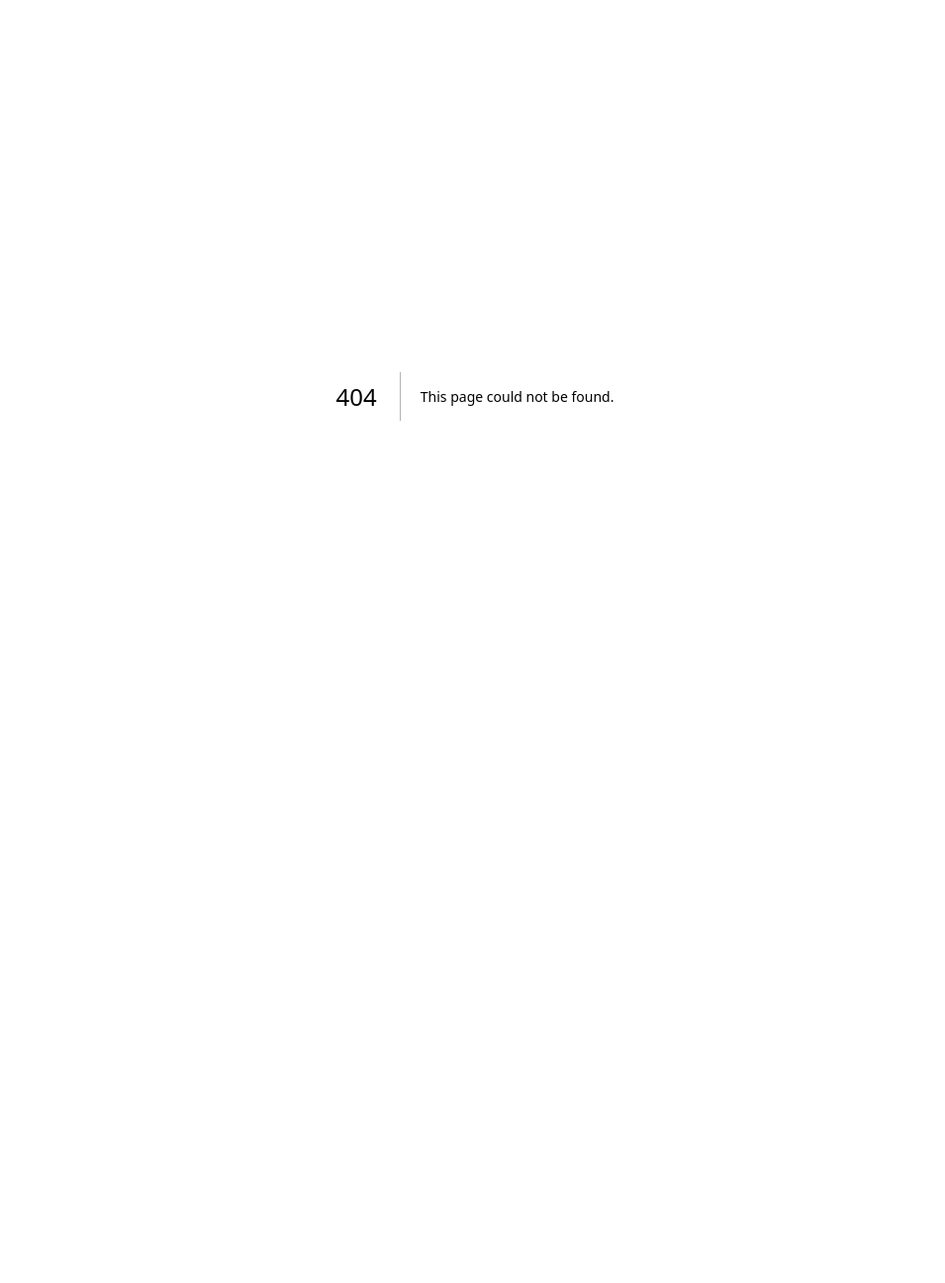
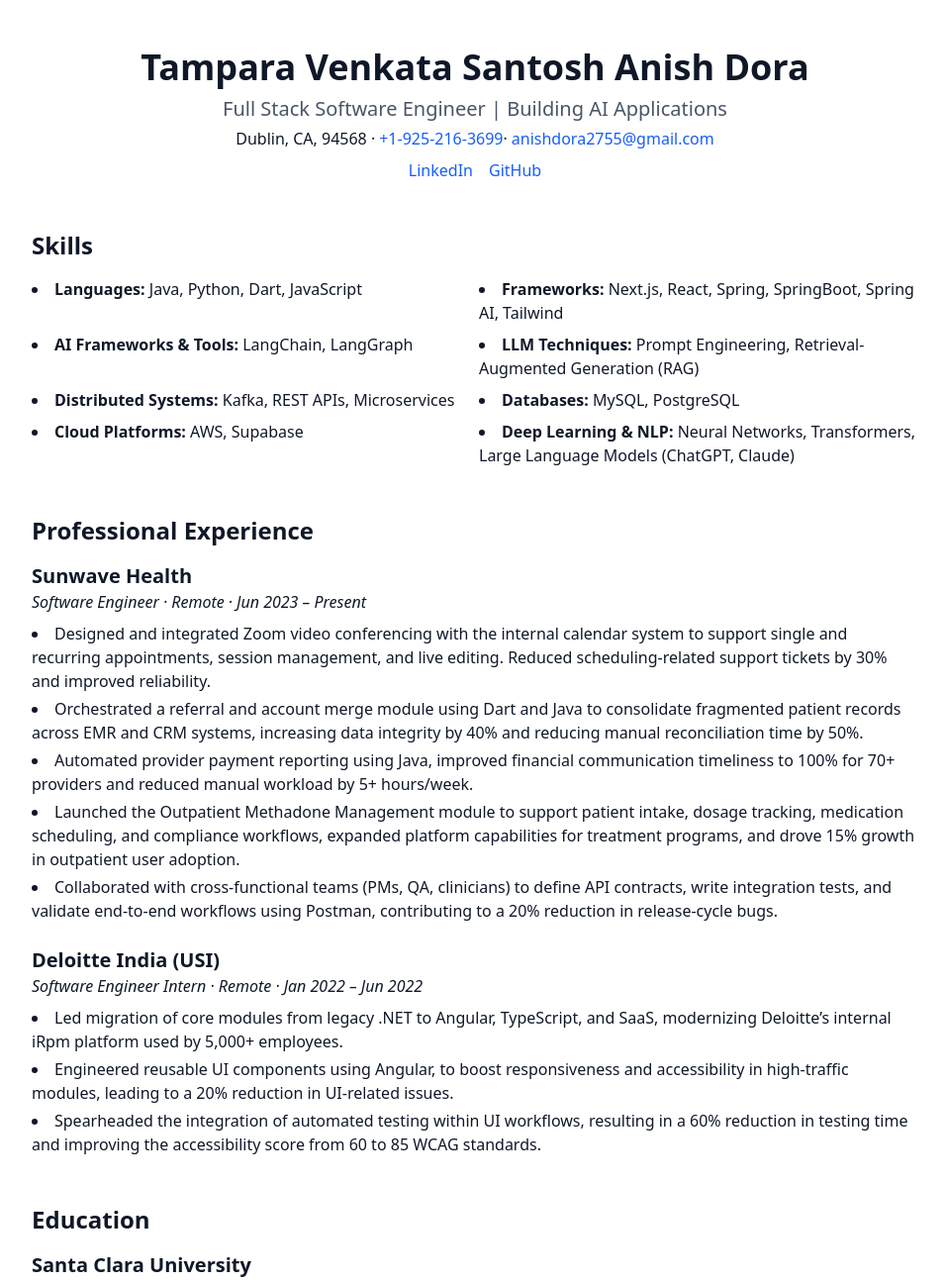
Before and after one commit to AnishDora/Chat-PDF, a Next.js app: page /portfolio in a window 1280 px wide. Before the commit this address had no page. Shown: the top 1296 px of the page at 99% size, without its empty margins (160-1115 px from the left). Before the commit the page ends 800 px from the top, so only its background shows below. Built offline with nearby package versions, Linux system fonts and the light colour scheme.

Commit message:
feat: add portfolio page

```diff
--- /dev/null
+++ b/app/portfolio/page.tsx
@@ -0,0 +1,138 @@
+import React from "react";
+
+export default function Portfolio() {
+  return (
+    <main className="min-h-screen bg-white text-gray-900 p-6 md:p-12">
+      <section className="max-w-4xl mx-auto space-y-12">
+        <header className="text-center">
+          <h1 className="text-4xl font-bold">Tampara Venkata Santosh Anish Dora</h1>
+          <p className="mt-2 text-xl text-gray-600">
+            Full Stack Software Engineer | Building AI Applications
+          </p>
+          <p className="mt-1">
+            Dublin, CA, 94568 ·
+            <a href="tel:+19252163699" className="text-blue-600 hover:underline ml-1">
+              +1-925-216-3699
+            </a>
+            ·
+            <a href="mailto:anishdora2755@gmail.com" className="text-blue-600 hover:underline ml-1">
+              anishdora2755@gmail.com
+            </a>
+          </p>
+          <div className="flex justify-center gap-4 mt-2">
+            <a href="https://www.linkedin.com/in/anish-dora" className="text-blue-600 hover:underline">
+              LinkedIn
+            </a>
+            <a href="https://github.com/AnishDora" className="text-blue-600 hover:underline">
+              GitHub
+            </a>
+          </div>
+        </header>
+
+        <section>
+          <h2 className="text-2xl font-semibold mb-4">Skills</h2>
+          <ul className="grid grid-cols-1 md:grid-cols-2 gap-2 list-disc list-inside">
+            <li>
+              <strong>Languages:</strong> Java, Python, Dart, JavaScript
+            </li>
+            <li>
+              <strong>Frameworks:</strong> Next.js, React, Spring, SpringBoot, Spring AI, Tailwind
+            </li>
+            <li>
+              <strong>AI Frameworks &amp; Tools:</strong> LangChain, LangGraph
+            </li>
+            <li>
+              <strong>LLM Techniques:</strong> Prompt Engineering, Retrieval-Augmented Generation (RAG)
+            </li>
+            <li>
+              <strong>Distributed Systems:</strong> Kafka, REST APIs, Microservices
+            </li>
+            <li>
+              <strong>Databases:</strong> MySQL, PostgreSQL
+            </li>
+            <li>
+              <strong>Cloud Platforms:</strong> AWS, Supabase
+            </li>
+            <li>
+              <strong>Deep Learning &amp; NLP:</strong> Neural Networks, Transformers, Large Language Models (ChatGPT, Claude)
+            </li>
+          </ul>
+        </section>
+
+        <section>
+          <h2 className="text-2xl font-semibold mb-4">Professional Experience</h2>
+          <div className="space-y-6">
+            <div>
+              <h3 className="text-xl font-bold">Sunwave Health</h3>
+              <p className="italic">Software Engineer · Remote · Jun 2023 – Present</p>
+              <ul className="list-disc list-inside mt-2 space-y-1">
+                <li>Designed and integrated Zoom video conferencing with the internal calendar system to support single and recurring appointments, session management, and live editing. Reduced scheduling-related support tickets by 30% and improved reliability.</li>
+                <li>Orchestrated a referral and account merge module using Dart and Java to consolidate fragmented patient records across EMR and CRM systems, increasing data integrity by 40% and reducing manual reconciliation time by 50%.</li>
+                <li>Automated provider payment reporting using Java, improved financial communication timeliness to 100% for 70+ providers and reduced manual workload by 5+ hours/week.</li>
+                <li>Launched the Outpatient Methadone Management module to support patient intake, dosage tracking, medication scheduling, and compliance workflows, expanded platform capabilities for treatment programs, and drove 15% growth in outpatient user adoption.</li>
+                <li>Collaborated with cross-functional teams (PMs, QA, clinicians) to define API contracts, write integration tests, and validate end-to-end workflows using Postman, contributing to a 20% reduction in release-cycle bugs.</li>
+              </ul>
+            </div>
+            <div>
+              <h3 className="text-xl font-bold">Deloitte India (USI)</h3>
+              <p className="italic">Software Engineer Intern · Remote · Jan 2022 – Jun 2022</p>
+              <ul className="list-disc list-inside mt-2 space-y-1">
+                <li>Led migration of core modules from legacy .NET to Angular, TypeScript, and SaaS, modernizing Deloitte’s internal iRpm platform used by 5,000+ employees.</li>
+                <li>Engineered reusable UI components using Angular, to boost responsiveness and accessibility in high-traffic modules, leading to a 20% reduction in UI-related issues.</li>
+                <li>Spearheaded the integration of automated testing within UI workflows, resulting in a 60% reduction in testing time and improving the accessibility score from 60 to 85 WCAG standards.</li>
+              </ul>
+            </div>
+          </div>
+        </section>
+
+        <section>
+          <h2 className="text-2xl font-semibold mb-4">Education</h2>
+          <div className="space-y-4">
+            <div>
+              <h3 className="text-xl font-bold">Santa Clara University</h3>
+              <p className="italic">Master of Science in Computer Science and Engineering · Sep 2022 – Jun 2024 · GPA: 3.58/4.0</p>
+              <p>Coursework: Distributed Systems, Database Management Systems, Web Technologies, Algorithms, Machine Learning</p>
+            </div>
+            <div>
+              <h3 className="text-xl font-bold">GITAM University</h3>
+              <p className="italic">Bachelor of Technology in Computer Science and Engineering · Jun 2018 – Apr 2022 · GPA: 8.88/10</p>
+              <p>Coursework: Object-Oriented Programming, Operating Systems, Data Structures, Web Development</p>
+            </div>
+          </div>
+        </section>
+
+        <section>
+          <h2 className="text-2xl font-semibold mb-4">Projects</h2>
+          <div className="space-y-6">
+            <div>
+              <h3 className="text-xl font-bold">Chat with PDFs - Full-Stack RAG Application</h3>
+              <p className="italic">Aug 2025 – Sept 2025</p>
+              <ul className="list-disc list-inside mt-2 space-y-1">
+                <li>Developed a multitenant PDF Question and Answer application using Next.js, TypeScript, Supabase (Postgres, pgvector, Storage), Clerk, and OpenAI. Supported 75+ PDF uploads, concurrent chat sessions with a streaming UI, an embedded PDF viewer, and secure authentication with login, logout, and session management.</li>
+                <li>Implemented an ingestion workflow with private storage upload, text extraction using pdf-parse/pdf.js, and text chunking (~1200 chars with 200 overlap). Generated embeddings with text-embedding-3-small and optimized retrieval via pgvector and SQL RPC, achieving 140ms median retrieval latency.</li>
+                <li>Leveraged LangChain for retrieval orchestration, prompt templating, and conversation memory with rolling summaries. Indexed 75 PDFs and 2,100 pages with end-to-end answer time of 1.9s and processing cost of $0.05/100 queries.</li>
+              </ul>
+            </div>
+            <div>
+              <h3 className="text-xl font-bold">AI Research Assistant - Chrome Extension</h3>
+              <p className="italic">Aug 2025</p>
+              <ul className="list-disc list-inside mt-2 space-y-1">
+                <li>Developed a side-panel Chrome extension for instant text operations, including summarization, paraphrasing, simplification, and bulleting using Spring AI. Reduced research time by 60% with sub-3 second response times.</li>
+                <li>Implemented domain-based note organization that auto-tagged and filed notes by source website. Improved retrieval efficiency and kept research notes centralized.</li>
+                <li>Created a non-intrusive user interface with selection-based triggers that worked across websites without disrupting workflow using React and TailwindCSS. Ensured consistent performance across 50+ tested web pages.</li>
+                <li>Integrated an AI-powered Gmail extension into the native reply modal using JavaScript. Analyzed entire mail threads to generate context-aware replies in multiple tones and cut email drafting time by 70%.</li>
+              </ul>
+            </div>
+          </div>
+        </section>
+
+        <section>
+          <h2 className="text-2xl font-semibold mb-4">Publications</h2>
+          <ul className="list-disc list-inside">
+            <li>“A Graph Invariant Based TGO Model for RailTel Optical Networks”, Sixth International Conference on Intelligent Computing and Applications (ICICA 2020), Springer, Singapore.</li>
+          </ul>
+        </section>
+      </section>
+    </main>
+  );
+}
```
